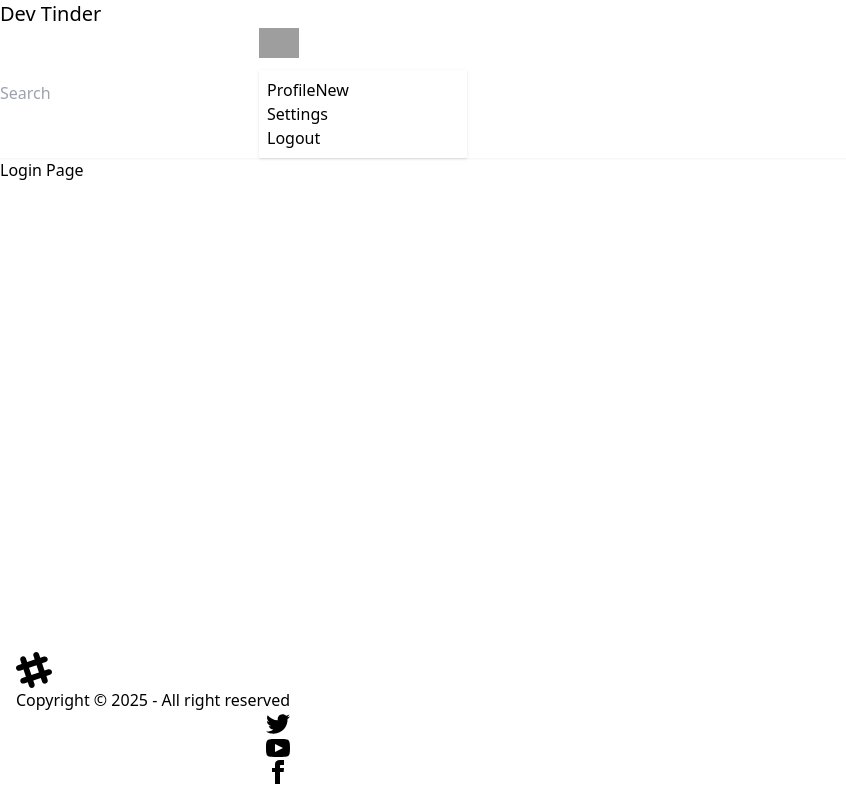
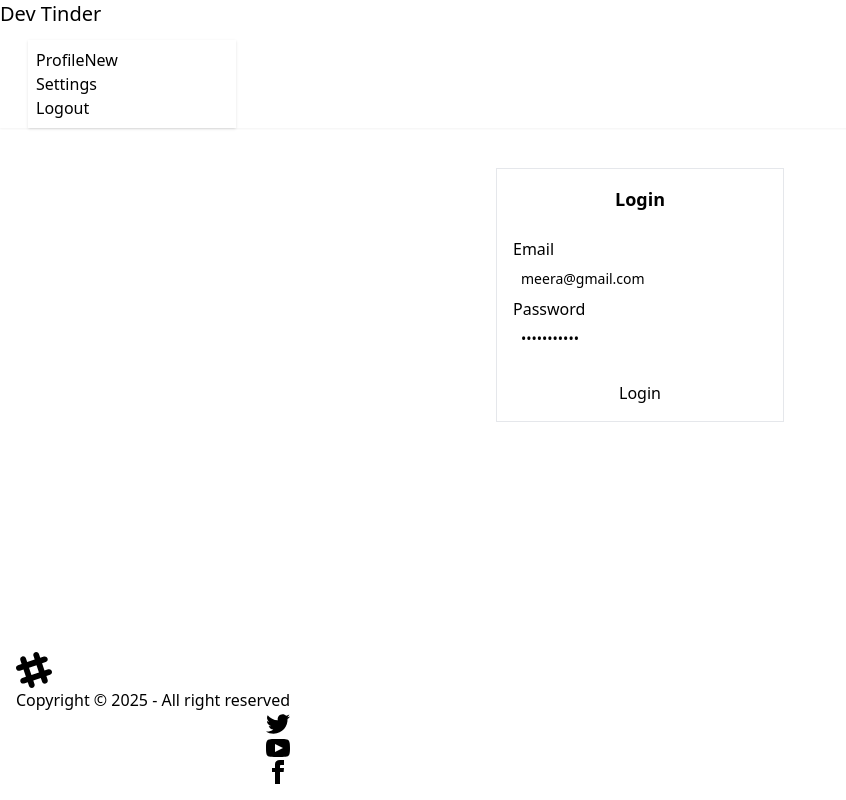
Before and after one commit to Shaeranw01/devTinder-frontend, a React (Vite) app: page /login in a window 1280 px wide. Shown: the whole page, without its empty margins (0-846 px from the left). Built offline with nearby package versions, Linux system fonts and the light colour scheme; grey boxes are pictures that could not be loaded.

Commit message:
set up redux store

```diff
--- a/package.json
+++ b/package.json
@@ -10,8 +10,11 @@
     "preview": "vite preview"
   },
   "dependencies": {
+    "@reduxjs/toolkit": "^2.11.1",
+    "axios": "^1.13.2",
     "react": "^19.2.0",
     "react-dom": "^19.2.0",
+    "react-redux": "^9.2.0",
     "react-router-dom": "^7.10.1"
   },
   "devDependencies": {
--- a/src/App.jsx
+++ b/src/App.jsx
@@ -1,8 +1,11 @@
-import Navbar from "./components/Navbar"
+
 import {BrowserRouter, Routes, Route} from "react-router-dom";
-import Body from "./Body";
+import Body from "./components/Body";
 import Login from "./components/Login";
 import Profile from "./components/Profile";
+import Feed from "./components/Feed";
+import {Provider} from "react-redux"
+import appStore from "./utils/appStore";
 
 
 function App() {
@@ -10,16 +13,18 @@ function App() {
 
   return (
     <>
+    <Provider store={appStore}>
 <BrowserRouter>
 <Routes>
   <Route path="/" element={<Body/>}>
+    <Route  path="/" element={<Feed/>}></Route>
     <Route path="/login" element={<Login/>}></Route>
     <Route path="/profile" element={<Profile/>}></Route>
   </Route>
 </Routes>
 </BrowserRouter>
 
-
+</Provider>
 
 
     </>
--- a/src/Body.jsx
+++ b/src/components/Body.jsx
@@ -1,5 +1,5 @@
 import React from 'react'
-import Navbar from './components/Navbar'
+import Navbar from './Navbar'
 import {Outlet} from "react-router-dom";
 import Footer from './Footer';
 
--- /dev/null
+++ b/src/components/Feed.jsx
@@ -0,0 +1,11 @@
+import React from 'react'
+
+const Feed = () => {
+  return (
+    <div>
+      Feed
+    </div>
+  )
+}
+
+export default Feed
--- a/src/components/Login.jsx
+++ b/src/components/Login.jsx
@@ -1,10 +1,61 @@
-import React from 'react'
+import React, {useState} from 'react'
+import axios  from 'axios';
+import {useDispatch} from "react-redux";
+import { addUser } from '../utils/userSlice';
+import {useNavigate} from "react-router-dom";
+import { BASE_URL } from '../utils/constants';
 
 const Login = () => {
+    const [emailId, setEmailId]=useState("meera@gmail.com");
+    const [password, setPassword]=useState("Meera@12345");
+    const dispatch=useDispatch();
+    const navigate=useNavigate();
+    const handleLogin=async()=>{
+     try{
+        const res=await axios.post(BASE_URL+"/login",{
+            emailId,
+            password
+        },{withCredentials:true})
+        //adding userdata to store by dispatching add user action
+        dispatch(addUser(res.data));
+        return navigate("/");
+     }
+     catch(err){
+        console.log(err)
+     }
+    }
   return (
-    <div>
-      Login Page
-    </div>
+
+ <div className="flex justify-center mt-10">
+  <div className="bg-base-200 border border-base-300 rounded-box w-72 p-4">
+    <h2 className="text-center text-lg font-semibold mb-6">
+      Login
+    </h2>
+
+    <label className="label">Email</label>
+    <input
+      type="email"
+      className="input input-bordered rounded-lg w-full p-2 text-sm"
+      placeholder="Email"
+      value={emailId}
+      onChange={(e)=>setEmailId(e.target.value)}
+    />
+
+    <label className="label mt-2">Password</label>
+    <input
+      type="password"
+      className="input input-bordered rounded-lg w-full p-2 text-sm"
+      placeholder="Password"
+      value={password}
+      onChange={(e)=>setPassword(e.target.value)}
+    />
+
+    <button className="btn btn-neutral w-full mt-6" onClick={()=>handleLogin()}>
+      Login
+    </button>
+  </div>
+</div>
+
   )
 }
 
--- a/src/components/Navbar.jsx
+++ b/src/components/Navbar.jsx
@@ -1,6 +1,9 @@
 import React from 'react'
+import {useSelector} from "react-redux";
 
 const Navbar = () => {
+const user= useSelector((store)=>store.user);
+console.log("user",user);
   return (
     <div>
       <div className="navbar bg-base-100 shadow-sm">
@@ -8,15 +11,15 @@ const Navbar = () => {
     <a className="btn btn-ghost text-xl">Dev Tinder </a>
   </div>
   <div className="flex gap-2">
-    <input type="text" placeholder="Search" className="input input-bordered w-24 md:w-auto" />
+    <p className="input input-bordered w-24 md:w-auto" >{user && `Welcome ${user.firstName}`}</p>
     <div className="dropdown dropdown-end mx-5">
-      <div tabIndex={0} role="button" className="btn btn-ghost btn-circle avatar">
+      { user && <div tabIndex={0} role="button" className="btn btn-ghost btn-circle avatar">
         <div className="w-10 rounded-full">
           <img
             alt="Tailwind CSS Navbar component"
             src="https://img.daisyui.com/images/stock/photo-1534528741775-53994a69daeb.webp" />
         </div>
-      </div>
+      </div>}
       <ul
         tabIndex="-1"
         className="menu menu-sm dropdown-content bg-base-100 rounded-box z-1 mt-3 w-52 p-2 shadow">
--- /dev/null
+++ b/src/utils/appStore.js
@@ -0,0 +1,10 @@
+import { configureStore } from "@reduxjs/toolkit";
+import userReducer from "./userSlice";
+
+const appStore = configureStore({
+  reducer: {
+    user: userReducer,
+  },
+});
+
+export default appStore;
--- /dev/null
+++ b/src/utils/constants.js
@@ -0,0 +1 @@
+export const BASE_URL = "http://localhost:3000";
--- /dev/null
+++ b/src/utils/userSlice.js
@@ -0,0 +1,18 @@
+import { createSlice } from "@reduxjs/toolkit";
+
+const userSlice = createSlice({
+  name: "user",
+  initialState: null,
+  reducers: {
+    addUser: (state, action) => {
+      return action.payload;
+    },
+    removeUser: (state, action) => {
+      return null;
+    },
+  },
+});
+
+export const { addUser, removeUser } = userSlice.actions;
+
+export default userSlice.reducer;
```
Also changed, not shown: src/components/Footer.jsx (renamed from src/Footer.jsx), 1 other file (tests, documents, lock files or other folders).
